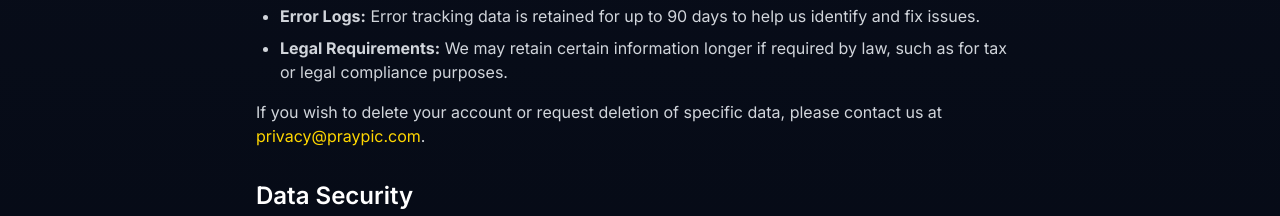
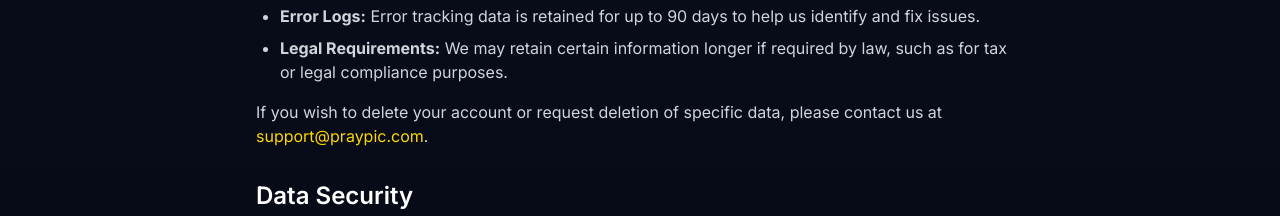
Before and after one commit to yousifUnity/Pray-Pic, a Next.js app: page /privacy in a window 1280 px wide. Shown: the part 2140-2356 px from the top of the page. Built offline with nearby package versions, Linux system fonts and the light colour scheme.

Commit message:
Update page.tsx

```diff
--- a/src/app/privacy/page.tsx
+++ b/src/app/privacy/page.tsx
@@ -101,7 +101,7 @@ export default function PrivacyPolicy() {
                 <li><strong>Legal Requirements:</strong> We may retain certain information longer if required by law, such as for tax or legal compliance purposes.</li>
               </ul>
               <p className="mt-4">
-                If you wish to delete your account or request deletion of specific data, please contact us at <a href="mailto:privacy@praypic.com" className="text-primary-green dark:text-primary-gold hover:underline">privacy@praypic.com</a>.
+                If you wish to delete your account or request deletion of specific data, please contact us at <a href="mailto:privacy@praypic.com" className="text-primary-green dark:text-primary-gold hover:underline">support@praypic.com</a>.
               </p>
             </section>
 
```
